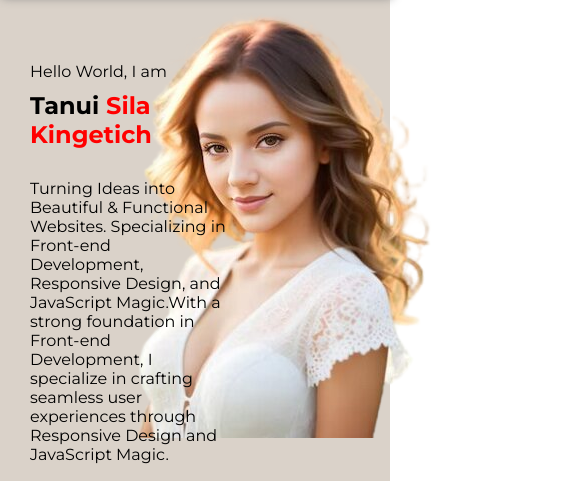
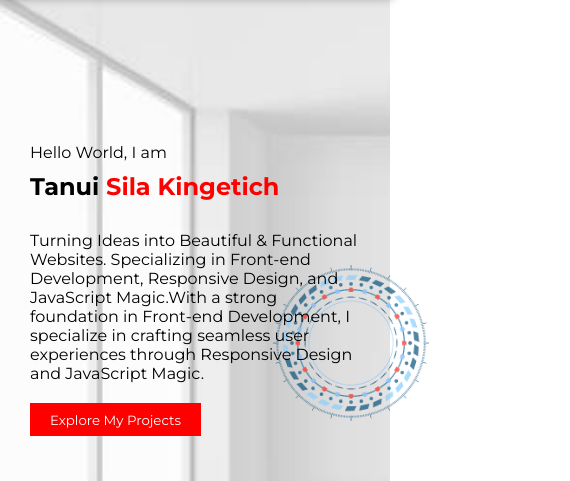
Before and after one commit to silatanui/portfolio, a plain HTML site: page index.html in a window 390 px wide. Shown: the part 104-585 px from the top of the page, 570 px wide, since content can reach past the window. Drawn offline with Linux system fonts and the light colour scheme.

Commit message:
Twelveth Commit

```diff
--- a/index.html
+++ b/index.html
@@ -73,7 +73,7 @@
        </div>
        <!-- <img src="images/Red Art.png" alt="" class="red_art"> -->
        <img src="images/red line art.png" alt="" class="red_line_art">
-       <img src="images/hero.png" alt="" class="hero_bg">
+       <img src="images/circle-art.png" alt="" class="hero_bg">
    </div>
 
    <!-- ABOUT ME SECTION -->
@@ -86,7 +86,7 @@
         </p>
 
         <div class="about_me">
-            <img src="images/Lady-PNG-Picture.png" alt="" class="about_art">
+            <img src="images/White Paper Logo Mockup (18).png" alt="" class="about_art">
             <div class="aside">
                 <h1 class="hero_name">
                 I am Tanui <span>Sila Kingetich</span>
--- a/portfolio.css
+++ b/portfolio.css
@@ -128,7 +128,7 @@ nav ul li:hover{
         right: 0;
         background-color: white;
         width: 100%;
-        box-shadow: 2px 2px 10px gray;
+        box-shadow: 2px 2px 10px rgb(124, 122, 122);
         padding: 10px;
         z-index: 11;
     }
@@ -222,22 +222,27 @@ nav ul li:hover{
         align-items: center;
         padding: 30px;
         position: relative;
-        background-color: rgb(218, 210, 201);
-        max-width: 960px;
+        background-image: url(images/background.jpg);
+        background-repeat: no-repeat;
+        background-size: cover;
+        /* background-position: center; */
+        /* max-width: 960px; */
     }
     .red_line_art{
        display: none;
     }
     .hero_bg{
         position: absolute;
-        top:10px;
-        right: -180px;
-        z-index: -0;
+        top:40%;
+        right: -10%;
+        z-index: 0;
+        opacity: .7;
+        width:40%;
     }
     .hero_content{
-        width: 60%;
+        width: 100%;
         position: relative;
-        z-index: 1;
+        z-index: 2;
     }
 }
 /* ################################################################# */
@@ -331,6 +336,12 @@ nav ul li:hover{
 .section_text{
     width: 65%;
 }
+@media screen and (max-width : 976px){
+    .section_text{
+        width: 90%;
+    }
+}
+
 .services{
     display: flex;
     justify-content:space-around;
```
Also changed, not shown: images/White Paper Logo Mockup (18).png (added), images/background.jpg (added), images/circle-art.png (added), images/hero_art.png (added).
